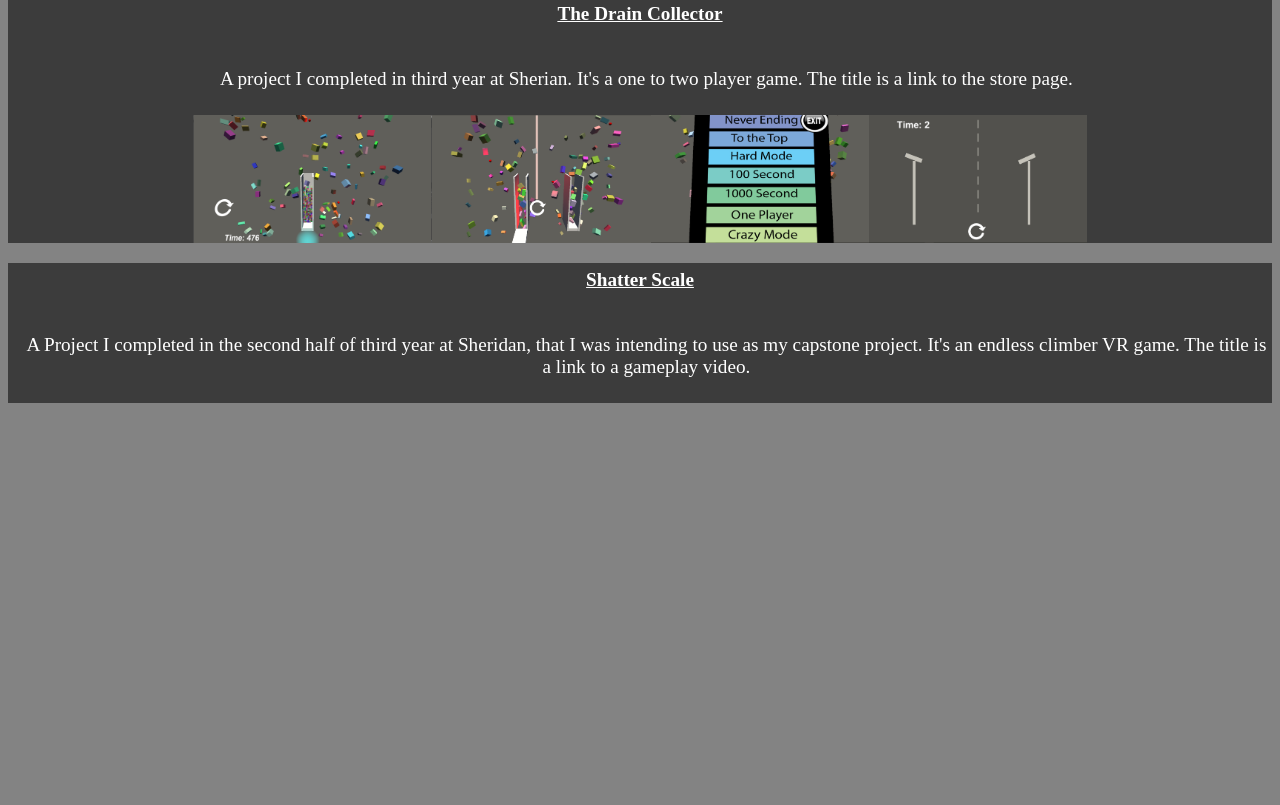
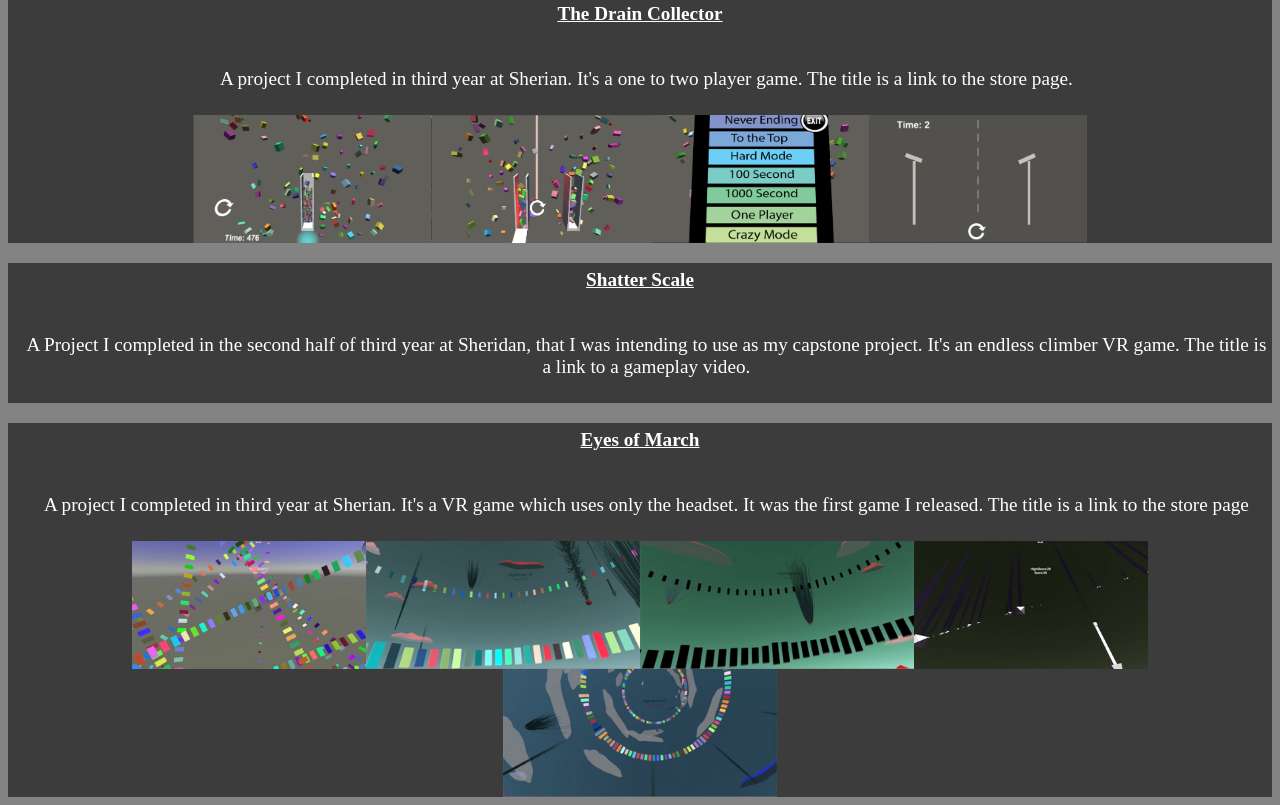
Before and after one commit to MrRiv3r/portfolio, a plain HTML site: page projects.html in a window 1280 px wide. Shown: the part 496-1301 px from the top of the page. Before the commit the page ends 907 px from the top, so only its background shows below. Drawn offline with Linux system fonts and the light colour scheme.

Commit message:
added eyes of march

```diff
--- a/projects.html
+++ b/projects.html
@@ -48,6 +48,17 @@
     <div id="shatter-scale" class="project">
         <h2><a href="https://www.youtube.com/watch?v=sWkHf9_cDQU" target="_blank">Shatter Scale</a></h2>
         <p style="padding-bottom: 1vw;">A Project I completed in the second half of third year at Sheridan, that I was intending to use as my capstone project. It's an endless climber VR game. The title is a link to a gameplay video.</p>
+        <!-- Add onclick event to open popup window -->
+    </div>
+    <div id="eyes-of-march" class="project">
+        <h2><a href="https://r1v1r.itch.io/eyesofmarch4" target="_blank">Eyes of March</a></h2>
+        <p style="padding-bottom: 1vw;">A project I completed in third year at Sherian. It's a VR game which uses only the headset. It was the first game I released. The title is a link to the store page</p>
+        <img class="project-image-size" src="images/projects/3 (1).png" onclick="openPopup(this.src)">
+        <img class="project-image-size" src="images/projects/3 (2).png" onclick="openPopup(this.src)">
+        <img class="project-image-size" src="images/projects/3 (3).png" onclick="openPopup(this.src)">
+        <img class="project-image-size" src="images/projects/3 (4).png" onclick="openPopup(this.src)">
+        <img class="project-image-size" src="images/projects/3 (5).png" onclick="openPopup(this.src)">
+
         <!-- Add onclick event to open popup window -->
     </div>
 
--- a/styles.css
+++ b/styles.css
@@ -75,6 +75,11 @@ h3 {
     height: 10%;
     background: rgb(60, 60, 60);
 }
+#eyes-of-march {
+    width: 100%;
+    height: 10%;
+    background: rgb(60, 60, 60);
+}
 p{
     padding-left: 1vw;
   text-align: center;
```
Also changed, not shown: images/models/Untitled-2 copy 2 - Copy.jpg (added), images/models/Untitled-5 - Copy.jpg (added), images/models/two-headed-mother-nature-thing - Copy.jpg (added), images/models/untitled-1 (1) - Copy.jpg (added), images/models/untitled-1 - Copy.jpg (added), images/models/untitled-2 - Copy.jpg (added), images/models/untitled-6 - Copy.jpg (added), images/projects/3 (1).png (added), images/projects/3 (2).png (added), images/projects/3 (3).png (added), images/projects/3 (4).png (added), images/projects/3 (5).png (added).
